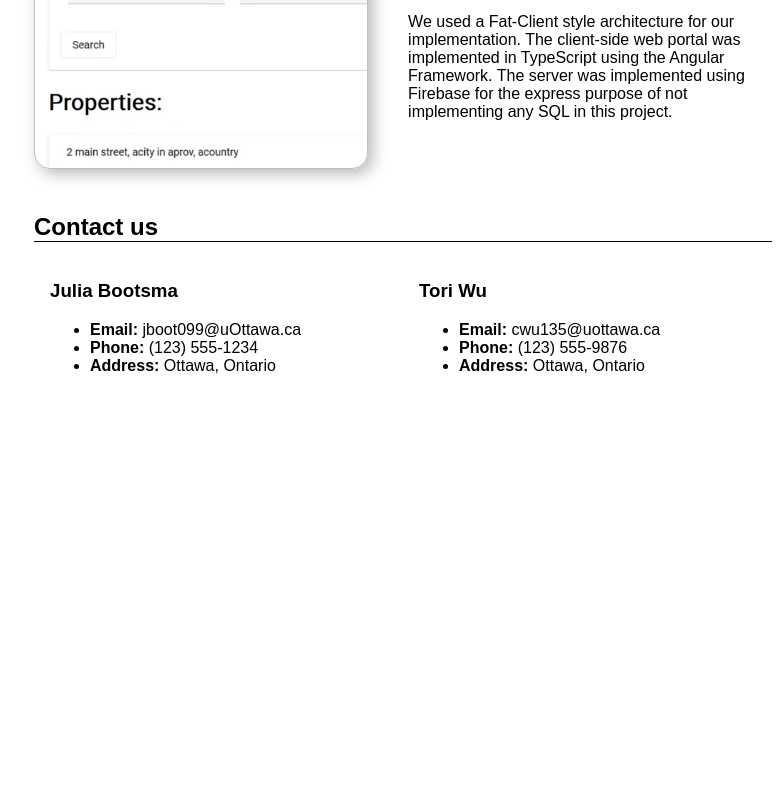
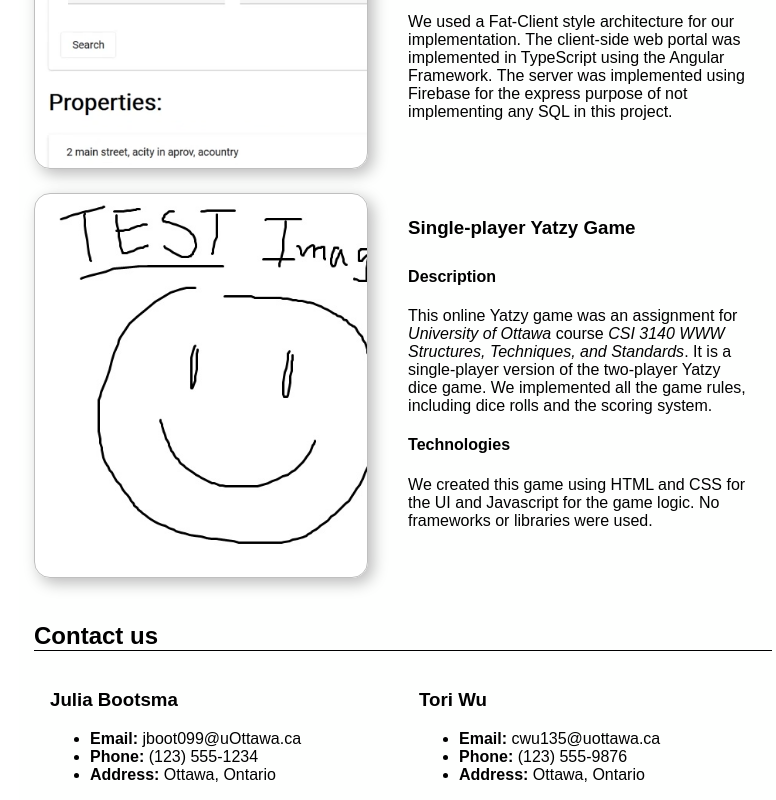
Before and after one commit to jayboots/portfolio, a plain HTML site: page public/index.html in a window 1280 px wide. Shown: the part 2833-3633 px from the top of the page, without its empty margins (237-1013 px from the left). Before the commit the page ends 3224 px from the top, so only its background shows below. Drawn offline with Linux system fonts and the light colour scheme.

Commit message:
feat(Yatzy): Add project description for assignment 2/Yatzy

```diff
--- a/public/index.html
+++ b/public/index.html
@@ -205,6 +205,26 @@
                   </div>
               </div>
 
+              <!-- Project 4 - assignment 2 -->
+              <div class="project-card">
+                <!-- Img container -->
+                  <div class="project-card-img-container" id="p4">
+                    <!-- Image defiend as div background in CSS -->
+                  </div>
+                <!-- Content Container -->
+                  <div class="project-card-container">
+                    <div class="project-card-interior">
+                      <h3>Single-player Yatzy Game</h3>
+                      <div class="project-card-description">
+                        <h4>Description</h4>
+                        <p>This online Yatzy game was an assignment for <i>University of Ottawa</i> course <i>CSI 3140 WWW Structures, Techniques, and Standards</i>. It is a single-player version of the two-player Yatzy dice game. We implemented all the game rules, including dice rolls and the scoring system.</p>
+                        <h4>Technologies</h4>
+                        <p>We created this game using HTML and CSS for the UI and Javascript for the game logic. No frameworks or libraries were used.</p>
+                      </div>
+                    </div>
+                  </div>
+              </div>
+
             </div>
           </div>
           <div id="contact" class="section">
--- a/public/static/css/styles.css
+++ b/public/static/css/styles.css
@@ -86,6 +86,11 @@ div.project-card-img-container{
     background-image: url("../media/images/p3_thumb.png");
 }
 
+#p4{
+    background-position: left top;
+    background-image: url("../media/placeholder/testimage.jpg");
+}
+
 div.project-card-container{
     margin-left: 1rem;
     height: 100%;
```
